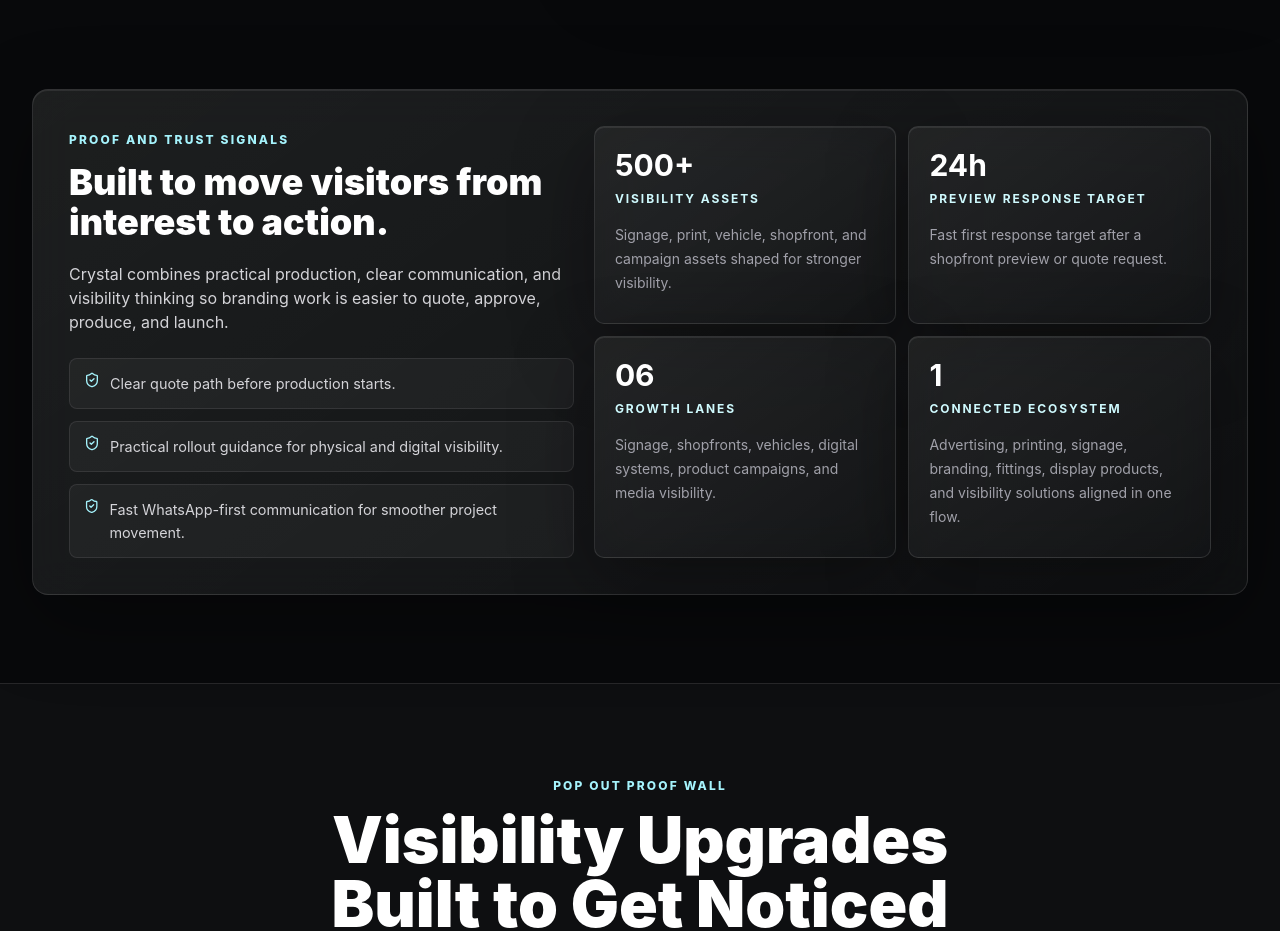
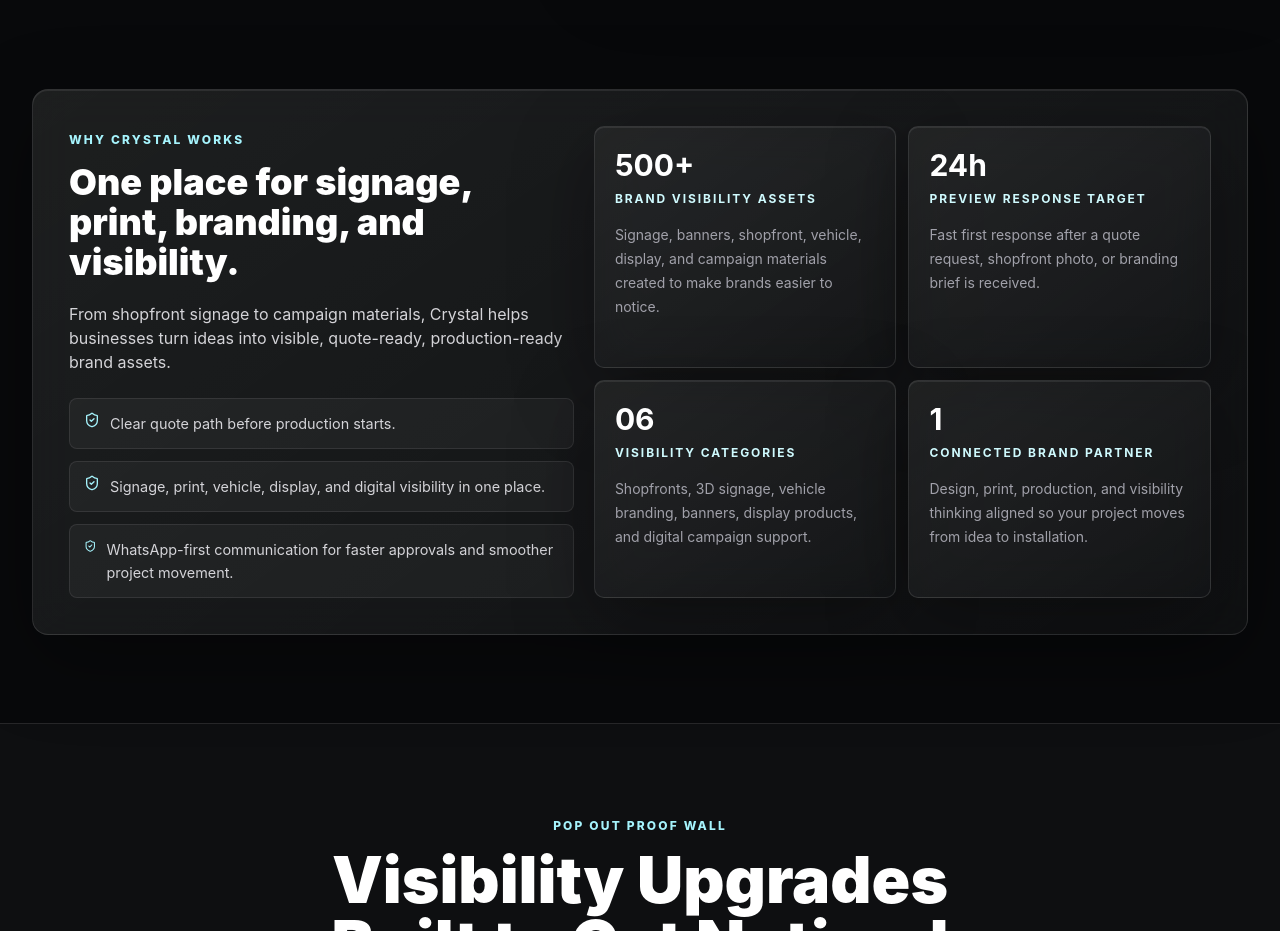
Before and after one commit to MarlonLoner/crystalbrandingstudio, a Next.js app: page / in a window 1280 px wide. Shown: the part 1200-2131 px from the top of the page. Built offline with nearby package versions, Linux system fonts and the light colour scheme.

Commit message:
Improve trust section copy

```diff
--- a/app/page.tsx
+++ b/app/page.tsx
@@ -179,30 +179,30 @@
 const proofMetrics = [
   {
     value: "500+",
-    label: "Visibility assets",
-    copy: "Signage, print, vehicle, shopfront, and campaign assets shaped for stronger visibility.",
+    label: "Brand Visibility Assets",
+    copy: "Signage, banners, shopfront, vehicle, display, and campaign materials created to make brands easier to notice.",
   },
   {
     value: "24h",
-    label: "Preview response target",
-    copy: "Fast first response target after a shopfront preview or quote request.",
+    label: "Preview Response Target",
+    copy: "Fast first response after a quote request, shopfront photo, or branding brief is received.",
   },
   {
     value: "06",
-    label: "Growth lanes",
-    copy: "Signage, shopfronts, vehicles, digital systems, product campaigns, and media visibility.",
+    label: "Visibility Categories",
+    copy: "Shopfronts, 3D signage, vehicle branding, banners, display products, and digital campaign support.",
   },
   {
     value: "1",
-    label: "Connected ecosystem",
-    copy: "Advertising, printing, signage, branding, fittings, display products, and visibility solutions aligned in one flow.",
+    label: "Connected Brand Partner",
+    copy: "Design, print, production, and visibility thinking aligned so your project moves from idea to installation.",
   },
 ];
 
 const trustStatements = [
   "Clear quote path before production starts.",
-  "Practical rollout guidance for physical and digital visibility.",
-  "Fast WhatsApp-first communication for smoother project movement.",
+  "Signage, print, vehicle, display, and digital visibility in one place.",
+  "WhatsApp-first communication for faster approvals and smoother project movement.",
 ];
 
 // Replace these starter cases with real Crystal projects: client/project name, category,
@@ -1124,14 +1124,14 @@
           <div className="proof-panel">
             <div className="grid gap-5 lg:grid-cols-[0.9fr_1.1fr]">
               <div>
-                <p className="section-eyebrow">Proof and trust signals</p>
+                <p className="section-eyebrow">WHY CRYSTAL WORKS</p>
                 <h2 className="mt-3 font-display text-3xl font-black leading-tight text-white sm:text-4xl">
-                  Built to move visitors from interest to action.
+                  One place for signage, print, branding, and visibility.
                 </h2>
                 <p className="mt-5 text-sm leading-7 text-zinc-300 sm:text-base">
-                  Crystal combines practical production, clear communication,
-                  and visibility thinking so branding work is easier to quote,
-                  approve, produce, and launch.
+                  From shopfront signage to campaign materials, Crystal helps
+                  businesses turn ideas into visible, quote-ready,
+                  production-ready brand assets.
                 </p>
                 <div className="mt-6 space-y-3">
                   {trustStatements.map((statement) => (
```
